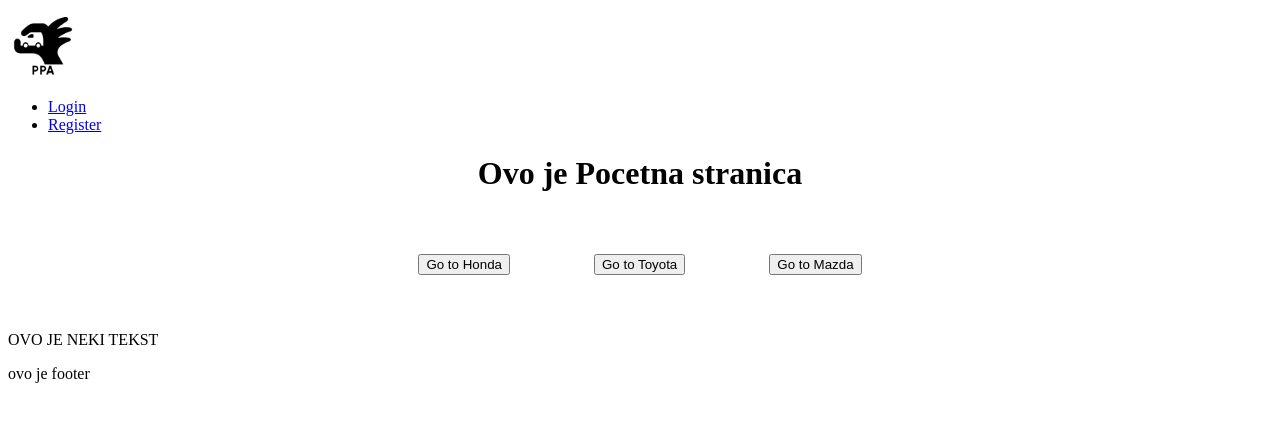
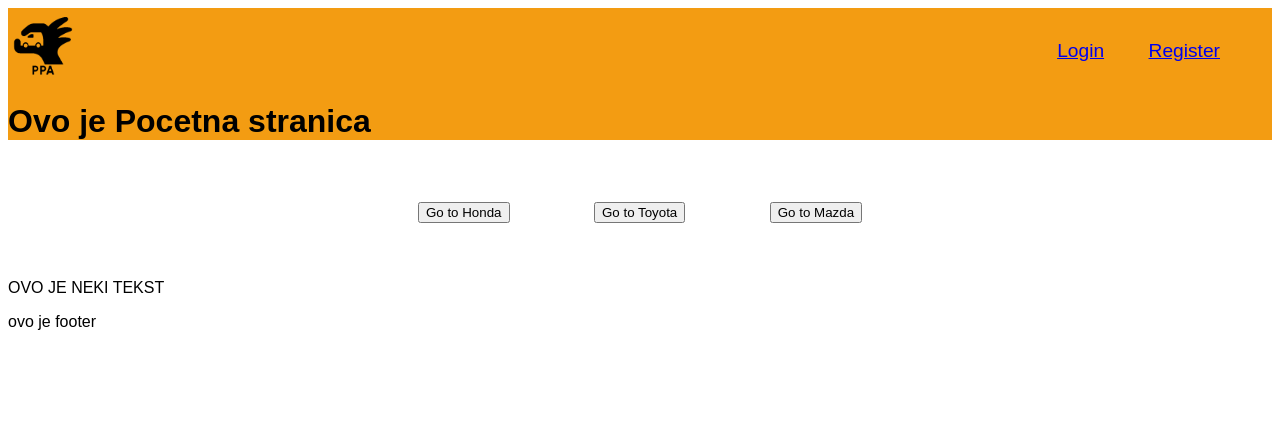
Before and after one commit to soffijamilic/maturski, a Flask app: page / in a window 1280 px wide. Shown: the top 422 px of the page. Run offline with Flask 3, Linux system fonts and the light colour scheme.

Commit message:
podesavanja

```diff
--- a/static/style.css
+++ b/static/style.css
@@ -1,15 +1,41 @@
+
+header{
+    background-color: #F39C12;/*#7F8C8D  zelenkasta*/
+}
+body{
+    font-family: Arial, Helvetica, sans-serif;
+}
 .navbar{
     display: flex;
-    justify-content: space-between;
+    justify-content: center;
     align-items: center;
-    background-color: #F39C12;/*#7F8C8D  zelenkasta*/
     color: white;
 
+}
+.logo{
+    height: 70px;
+    width: 70px;
+}
+.menu {
+    position: absolute;
+    top: 10px;
+    right: 10px;
+    list-style-type: none;
+    margin: 30px;
+    padding: 0;
+}
+.menu li {
+    display: inline;
+    margin: 20px;
+    font-size: larger;
 }
 li{
     align-items:baseline;
 }
-h1{
+.navbar h1 {
+
+    margin: 0;
+    flex-grow: 1;
     text-align: center;
 }
 .dugmici{
@@ -24,3 +50,15 @@ form {
     height: 70px;
     width: 70px;
 }
+.menu {
+    position: absolute;
+    top: 10px;
+    right: 10px;
+    list-style-type: none;
+    margin: 30px;
+    padding: 0;
+}
+.menu li {
+    display: inline;
+    margin: 20px;
+}
--- a/templates/home.html
+++ b/templates/home.html
@@ -12,13 +12,18 @@
             <a href="{{ url_for('home') }}">
                 <img src="{{ url_for('static', filename='loggo.png') }}" class="logo" alt="Logo">
             </a>
-            <ul>
+
+            <h1>Ovo je Pocetna stranica</h1>
+
+            <ul class="menu">
                 <li><a href="login">Login</a></li>
                 <li><a href="register">Register</a></li>
             </ul>
         </nav>
     </header>
-    <h1>Ovo je Pocetna stranica</h1>
+
+
+
     <div class="dugmici">
         <form action="/honda" method="get">
             <button type="submit">Go to Honda</button>
--- a/templates/mazda.html
+++ b/templates/mazda.html
@@ -12,6 +12,6 @@
     </a>
     <h1>OVO JE STRANICA ZA MAZDA MODELE</h1>
     <p>mazda automobili</p>
-    <a href="{{ url_for('home') }}">Back to Home</a>
+    <!--<a href="{{ url_for('home') }}">Back to Home</a>-->
 </body>
 </html>
--- a/templates/toyota.html
+++ b/templates/toyota.html
@@ -12,6 +12,6 @@
     </a>
     <h1>OVO JE STRANICA ZA TOYOTA MODELE</h1>
     <p>toyota automobili</p>
-    <a href="{{ url_for('home') }}">Back to Home</a>
+    <!--<a href="{{ url_for('home') }}">Back to Home</a>-->
 </body>
 </html>
```
